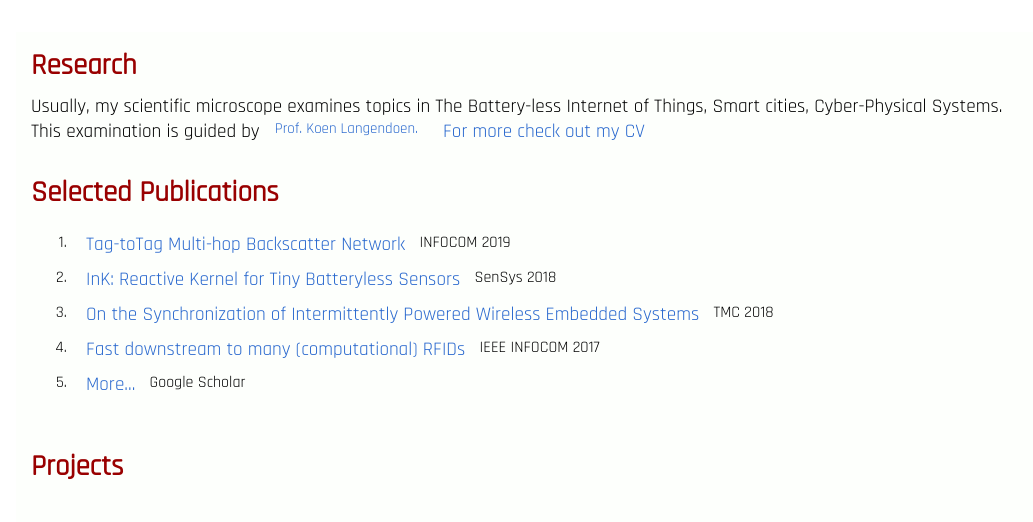
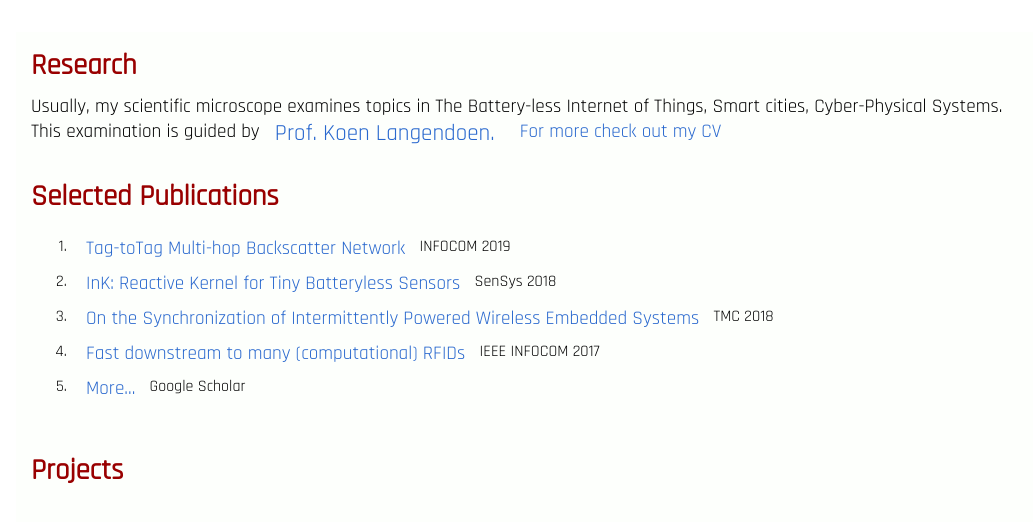
Before and after one commit to amjadmajid/amjadmajid.github.io, a plain HTML site: page index.html in a window 1280 px wide. Shown: the part 246-768 px from the top of the page, without its empty margins (112-1145 px from the left). Drawn offline with Linux system fonts and the light colour scheme.

Commit message:
infocom paper

```diff
--- a/index.html
+++ b/index.html
@@ -52,7 +52,7 @@
 
 				<div class="redText" style="font-size:1.8em; margin-bottom:10px; font-family: Rajdhani; font-weight: bolder;">Research</div>
 				<p style="font-family: Rajdhani; font-size: 1.2em;">
-				Usually, my scientific microscope examines topics in The Battery-less Internet of Things, Smart cities, Cyber-Physical Systems. This examination is guided by <a href="http://www.st.ewi.tudelft.nl/koen/" target"_blank"> Prof. Koen Langendoen.</a> <a style="font-size:1em" href="images/Amjad_CV.pdf" target="_blank"> For more check out my CV </a>
+				Usually, my scientific microscope examines topics in The Battery-less Internet of Things, Smart cities, Cyber-Physical Systems. This examination is guided by <a href="http://www.st.ewi.tudelft.nl/koen/" target"_blank" style="font-size:1.2em" > Prof. Koen Langendoen.</a> <a style="font-size:1em" href="images/Amjad_CV.pdf" target="_blank"> For more check out my CV </a>
 
 			</p>
 			</div>
```
